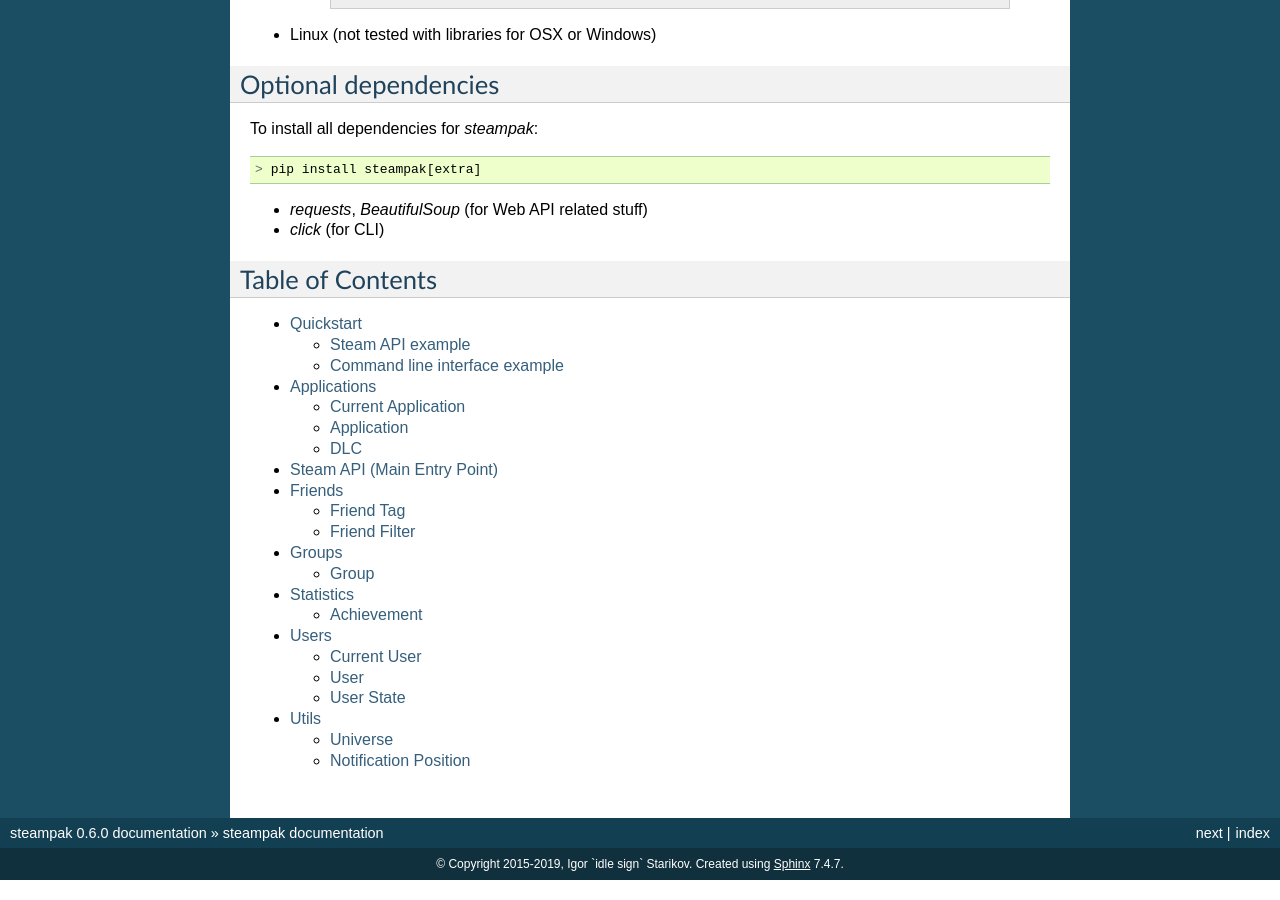
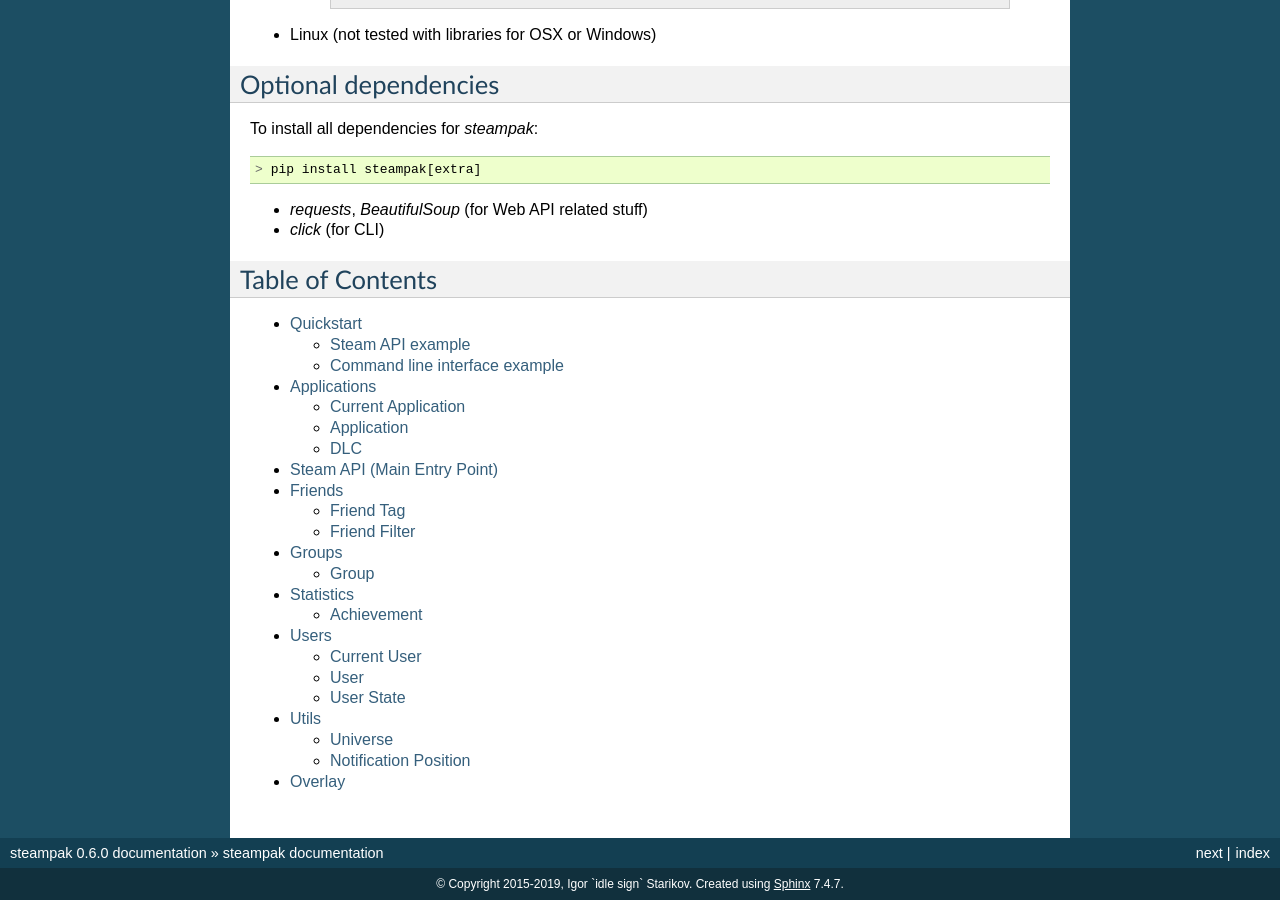
Before and after one commit to idlesign/steampak, a Sphinx documentation site: the page built from docs/source/index.rst, in a window 1280 px wide and 900 px high, scrolled down 661 px. Built offline with Sphinx 7.4.7, drawn with Linux system fonts in a browser that asks for light colours.

Commit message:
Added Overlay docs.

```diff
--- a/docs/source/index.rst
+++ b/docs/source/index.rst
@@ -58,3 +58,4 @@
     libsteam_stats
     libsteam_user
     libsteam_utils
+    libsteam_overlay
--- /dev/null
+++ b/docs/source/libsteam_overlay.rst
@@ -0,0 +1,5 @@
+Overlay
+=======
+
+.. autoclass:: steampak.libsteam.resources.overlay.Overlay
+    :inherited-members:
```
